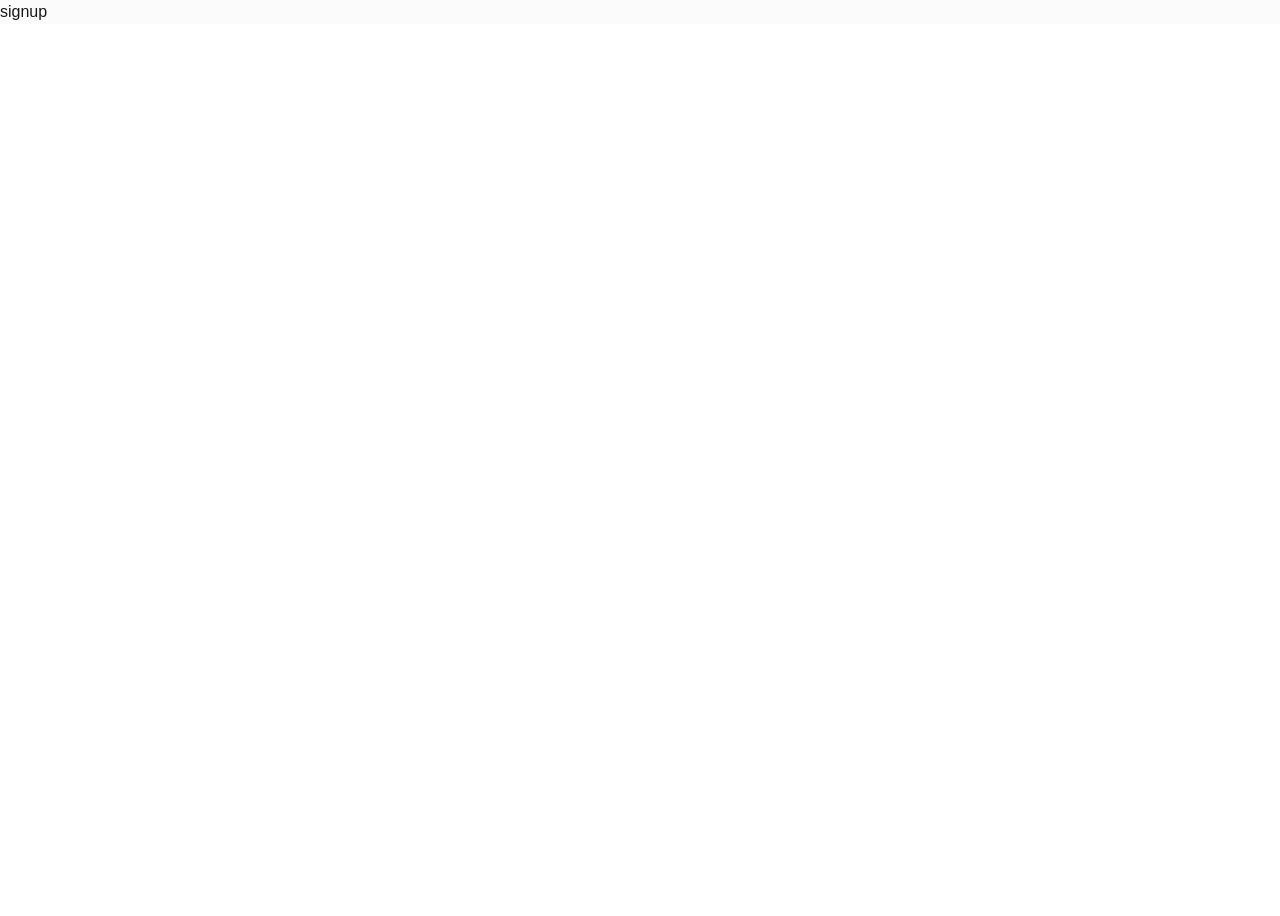
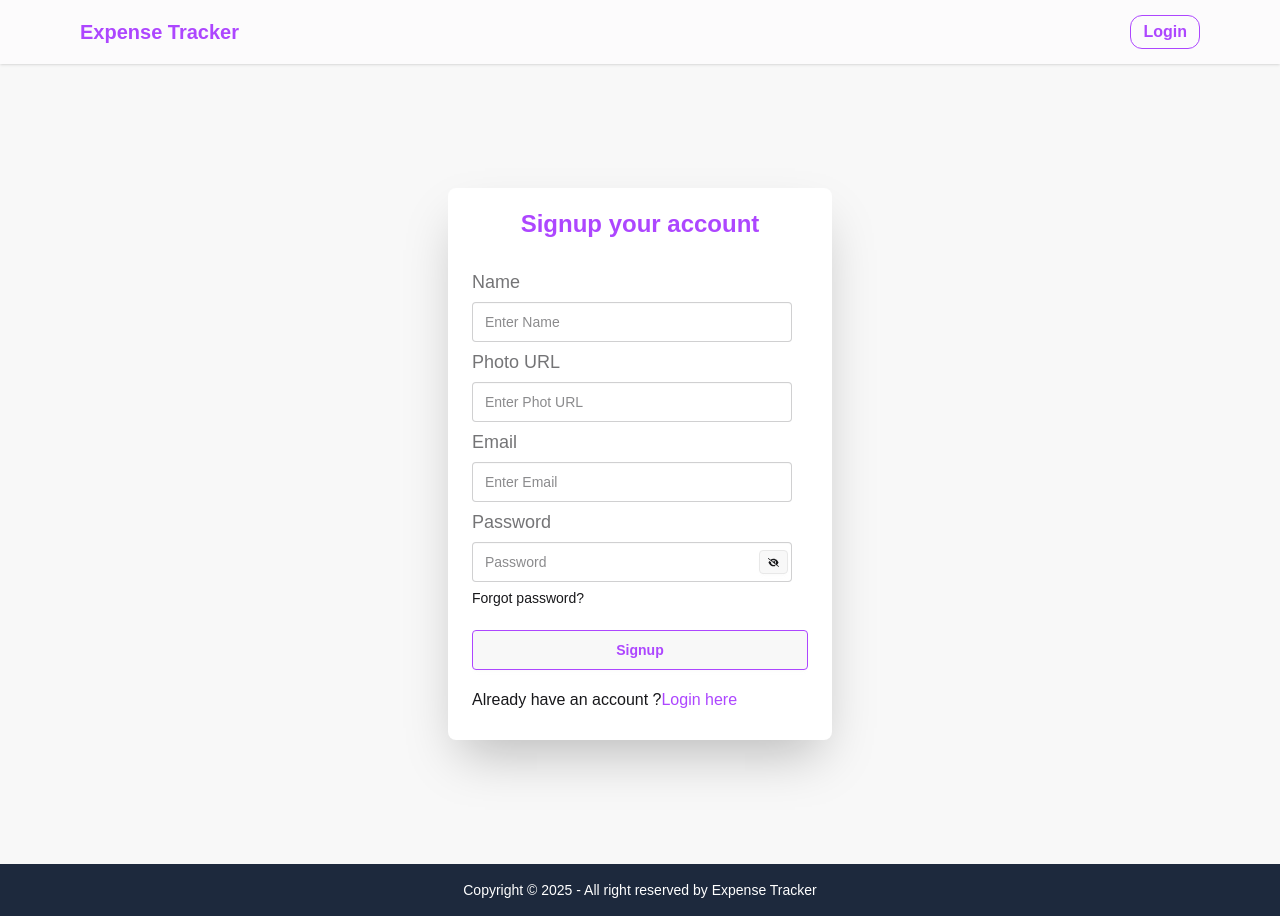
Before and after one commit to atikur-2003/expense-tracker-client, a React (Vite) app: page /signup in a window 1280 px wide. Before the commit the page ends 800 px from the top, so only its background shows below. Built offline with nearby package versions, Linux system fonts and the light colour scheme.

Commit message:
login and signup form added successfully

```diff
--- /dev/null
+++ b/firebase.config.js
@@ -0,0 +1,19 @@
+// Import the functions you need from the SDKs you need
+import { initializeApp } from "firebase/app";
+import { getAuth } from "firebase/auth";
+// TODO: Add SDKs for Firebase products that you want to use
+// https://firebase.google.com/docs/web/setup#available-libraries
+
+// Your web app's Firebase configuration
+const firebaseConfig = {
+  apiKey: import.meta.env.VITE_FIREBASE_API_KEY,
+  authDomain: import.meta.env.VITE_FIREBASE_AUTH_DOMAIN,
+  projectId: import.meta.env.VITE_FIREBASE_PROJECT_ID,
+  storageBucket: import.meta.env.VITE_FIREBASE_STORAGE_BUCKET,
+  messagingSenderId: import.meta.env.VITE_FIREBASE_MESSAGING_SENDER_ID,
+  appId: import.meta.env.VITE_FIREBASE_APP_ID,
+};
+
+// Initialize Firebase
+const app = initializeApp(firebaseConfig);
+export const auth = getAuth(app)
--- a/package.json
+++ b/package.json
@@ -11,6 +11,7 @@
   },
   "dependencies": {
     "@tailwindcss/vite": "^4.1.14",
+    "firebase": "^12.4.0",
     "react": "^19.1.1",
     "react-dom": "^19.1.1",
     "react-icons": "^5.5.0",
--- a/src/components/HeroSection.jsx
+++ b/src/components/HeroSection.jsx
@@ -1,5 +1,6 @@
 import React from "react";
 import heroImg from "../assets/hero-image.avif";
+import { Link } from "react-router";
 
 const HeroSection = () => {
   return (
@@ -13,9 +14,11 @@ const HeroSection = () => {
           The modern expense management system that helps you to manage your all
           income and expenses in one place in a organize way
         </p>
+        <Link to='/login'>
         <button className="px-4 py-1.5 rounded-xl text-purple-500 border border-purple-500 font-semibold hover:bg-purple-500 hover:text-white transition-all duration-300 cursor-pointer">
           Get Started
         </button>
+        </Link>
       </div>
       <div>
         <img src={heroImg} alt="" className=" md:w-85 lg:w-110 rounded-lg" />
--- /dev/null
+++ b/src/components/Login.jsx
@@ -0,0 +1,75 @@
+import React from "react";
+import { FaEyeSlash } from "react-icons/fa6";
+import { Link } from "react-router";
+
+const Login = () => {
+  return (
+    <div className="py-20 px-3 md:px-0">
+      <div className="card bg-base-100 w-full mx-auto max-w-sm shrink-0 shadow-2xl">
+        <div className="text-center mt-5">
+          <h1 className="text-2xl text-purple-500 font-semibold">
+            Log In your account
+          </h1>
+        </div>
+        <div className="card-body">
+          <form className="fieldset">
+            <label className="label text-lg font-medium">Email</label>
+            <input
+              type="email"
+              name="email"
+              className="input focus:outline-none focus:border-purple-500"
+              placeholder="Email"
+              //   ref={emailRef}
+              required
+            />
+
+            <label className="label text-lg font-medium">Password</label>
+            <div className="relative">
+              <input
+                // type={showPass ? "text" : "password"}
+                type="password"
+                name="password"
+                className="input focus:outline-none focus:border-purple-500"
+                placeholder="Password"
+                required
+              />
+              <button
+                // onClick={() => {
+                //   setShowPass(!showPass);
+                // }}
+                className="btn btn-xs absolute right-5 top-2 z-10"
+              >
+                <FaEyeSlash />
+                {/* {showPass ? <FaRegEye></FaRegEye> : <FaEyeSlash></FaEyeSlash>} */}
+              </button>
+            </div>
+            <div className="mt-2">
+              <a className="link link-hover text-sm">Forgot password?</a>
+            </div>
+            <button
+              type="submit"
+              className="btn border border-purple-500  text-purple-500 hover:bg-purple-500 hover:text-white mt-4 mb-2"
+            >
+              Log In
+            </button>
+
+            {/* {error && (
+              <p className="text-red-400 text-base">
+                Invalid Email or Password
+              </p>
+            )} */}
+
+            <p className="text-base mt-3">
+              Don't have an account ?{" "}
+              <Link to="/signup" className="text-purple-500 hover:underline">
+                Signup here
+              </Link>
+            </p>
+          </form>
+        </div>
+      </div>
+    </div>
+  );
+};
+
+export default Login;
--- a/src/components/Navbar.jsx
+++ b/src/components/Navbar.jsx
@@ -1,15 +1,20 @@
 import React from "react";
+import { Link } from "react-router";
 
 const Navbar = () => {
   return (
     <div className="navbar px-5 md:px-10 lg:px-20 shadow-sm">
       <div className="navbar-start">
-        <a className="text-xl text-purple-500 font-bold">Expense Tracker</a>
+        <Link to='/'>
+        <p className="text-xl text-purple-500 font-bold">Expense Tracker</p>
+        </Link>
       </div>
       <div className="navbar-end">
-        <a className="px-3 py-1 rounded-xl text-purple-500 border border-purple-500 font-semibold hover:bg-purple-500 hover:text-white transition-all duration-300 cursor-pointer">
-          Login
-        </a>
+        <Link to='/login'>
+          <button className="px-3 py-1 rounded-xl text-purple-500 border border-purple-500 font-semibold hover:bg-purple-500 hover:text-white transition-all duration-300 cursor-pointer">
+            Login
+          </button>
+        </Link>
       </div>
     </div>
   );
--- /dev/null
+++ b/src/components/Signup.jsx
@@ -0,0 +1,83 @@
+import React from 'react';
+import { FaEyeSlash } from 'react-icons/fa6';
+import { Link } from 'react-router';
+
+const Signup = () => {
+    return (
+        <div className="hero py-20 bg-base-200 min-h-screen">
+      <div className="card bg-base-100 w-full max-w-sm shrink-0 shadow-2xl">
+        <div className="text-center mt-5">
+          <h1 className="text-2xl text-purple-500 font-semibold">
+            Signup your account
+          </h1>
+        </div>
+        <div className="card-body">
+          <form className="fieldset">
+            <label className="label text-lg font-medium">Name</label>
+            <input
+              type="text"
+              name="name"
+              className="input focus:outline-none focus:border-purple-500"
+              placeholder="Enter Name"
+            />
+
+            <label className="label text-lg font-medium">Photo URL</label>
+            <input
+              type="text"
+              name="photo"
+              className="input focus:outline-none focus:border-purple-500"
+              placeholder="Enter Phot URL"
+            />
+
+            <label className="label text-lg font-medium">Email</label>
+            <input
+              type="email"
+              name="email"
+              className="input focus:outline-none focus:border-purple-500"
+              placeholder="Enter Email"
+            />
+
+            <label className="label text-lg font-medium">Password</label>
+            <div className="relative">
+              <input
+                // type={showPass ? "text" : "password"}
+                name="password"
+                className="input focus:outline-none focus:border-purple-500"
+                placeholder="Password"
+                required
+              />
+              <button
+                // onClick={() => {
+                //   setShowPass(!showPass);
+                // }}
+                className="btn btn-xs absolute right-5 top-2 z-10"
+              >
+                <FaEyeSlash />
+                {/* {showPass ? <FaRegEye></FaRegEye> : <FaEyeSlash></FaEyeSlash>} */}
+              </button>
+            </div>
+            <div>
+              <a className="link link-hover text-sm">Forgot password?</a>
+            </div>
+            {/* {errorMessage && (
+              <p className="text-red-400 text-base">{errorMessage}</p>
+            )} */}
+
+            <button className="btn border-purple-500  text-purple-500 hover:bg-purple-500 hover:text-white mt-4">
+              Signup
+            </button>
+
+            <p className="text-base mt-3">
+              Already have an account ?
+              <Link to="/login" className="text-purple-500 hover:underline">
+                Login here
+              </Link>
+            </p>
+          </form>
+        </div>
+      </div>
+    </div>
+    );
+};
+
+export default Signup;
--- /dev/null
+++ b/src/context/AuthContext.jsx
@@ -0,0 +1,3 @@
+import { createContext } from "react";
+
+export const AuthContext = createContext()
--- /dev/null
+++ b/src/context/AuthProvider.jsx
@@ -0,0 +1,14 @@
+import React from 'react';
+import { AuthContext } from './AuthContext';
+
+const AuthProvider = ({children}) => {
+
+    const authData ={
+
+    }
+    return (
+        <AuthContext.Provider value={authData}>{children}</AuthContext.Provider>
+    );
+};
+
+export default AuthProvider;
--- a/src/layouts/MainLayout.jsx
+++ b/src/layouts/MainLayout.jsx
@@ -1,11 +1,15 @@
 import React from "react";
 import { Outlet } from "react-router";
+import Navbar from "../components/Navbar";
+import Footer from "../components/Footer";
 
 const MainLayout = () => {
   return (
     <div>
+      <Navbar />
 
       <Outlet/>
+      <Footer />
     </div>
   );
 };
--- a/src/pages/Home.jsx
+++ b/src/pages/Home.jsx
@@ -3,18 +3,14 @@ import HeroSection from "../components/HeroSection";
 import FeaturesSection from "../components/FeatureSection";
 import HowItWorksSection from "../components/HowItWorksSection";
 import FAQSection from "../components/FAQSection";
-import Navbar from '../components/Navbar'
-import Footer from "../components/Footer";
 
 const Home = () => {
   return (
     <div>
-      <Navbar />
       <HeroSection />
       <FeaturesSection />
       <HowItWorksSection />
       <FAQSection />
-      <Footer />
     </div>
   );
 };
--- a/src/routes/Router.jsx
+++ b/src/routes/Router.jsx
@@ -1,8 +1,8 @@
 import { createBrowserRouter } from "react-router";
-import Login from "../pages/authPages/Login";
 import MainLayout from "../layouts/MainLayout";
-import Signup from "../pages/authPages/Signup";
 import Home from "../pages/Home";
+import Login from "../components/Login";
+import Signup from "../components/Signup";
 
 export const router = createBrowserRouter([
     {
```
Also changed, not shown: 1 other file (tests, documents, lock files or other folders).
